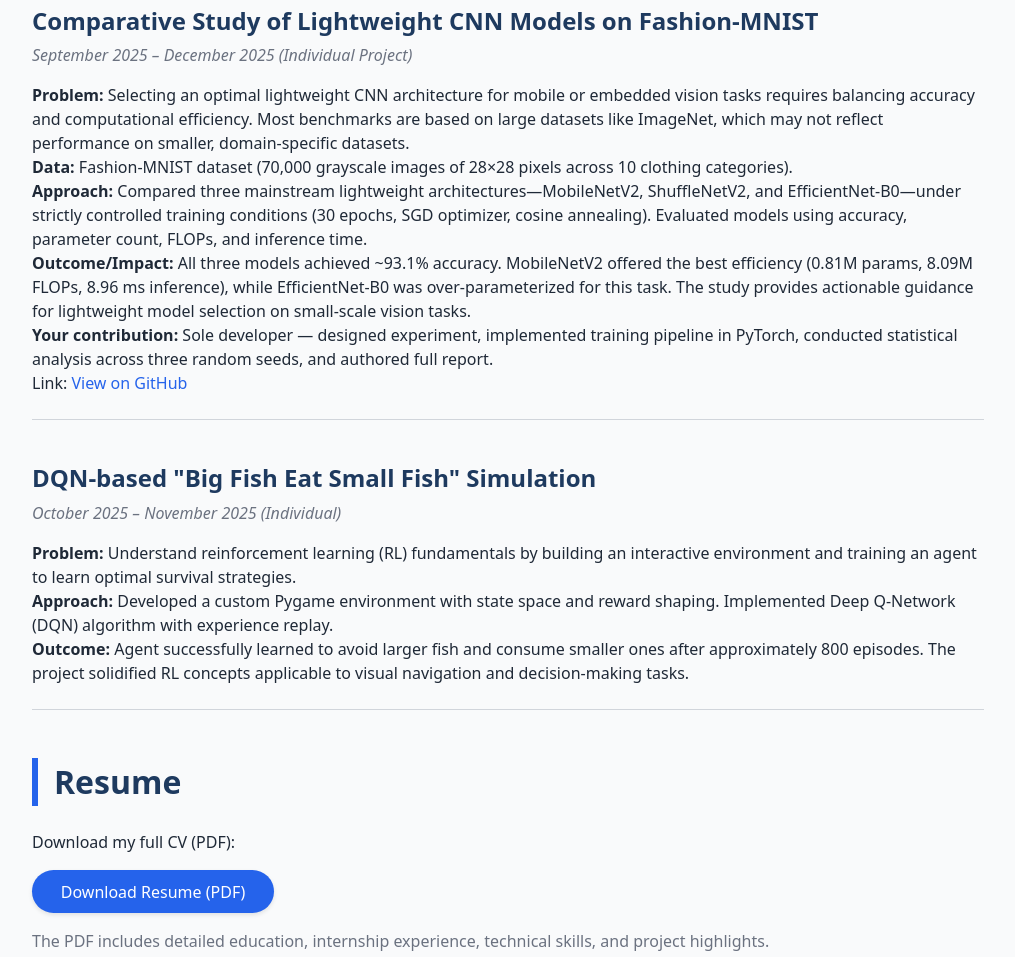
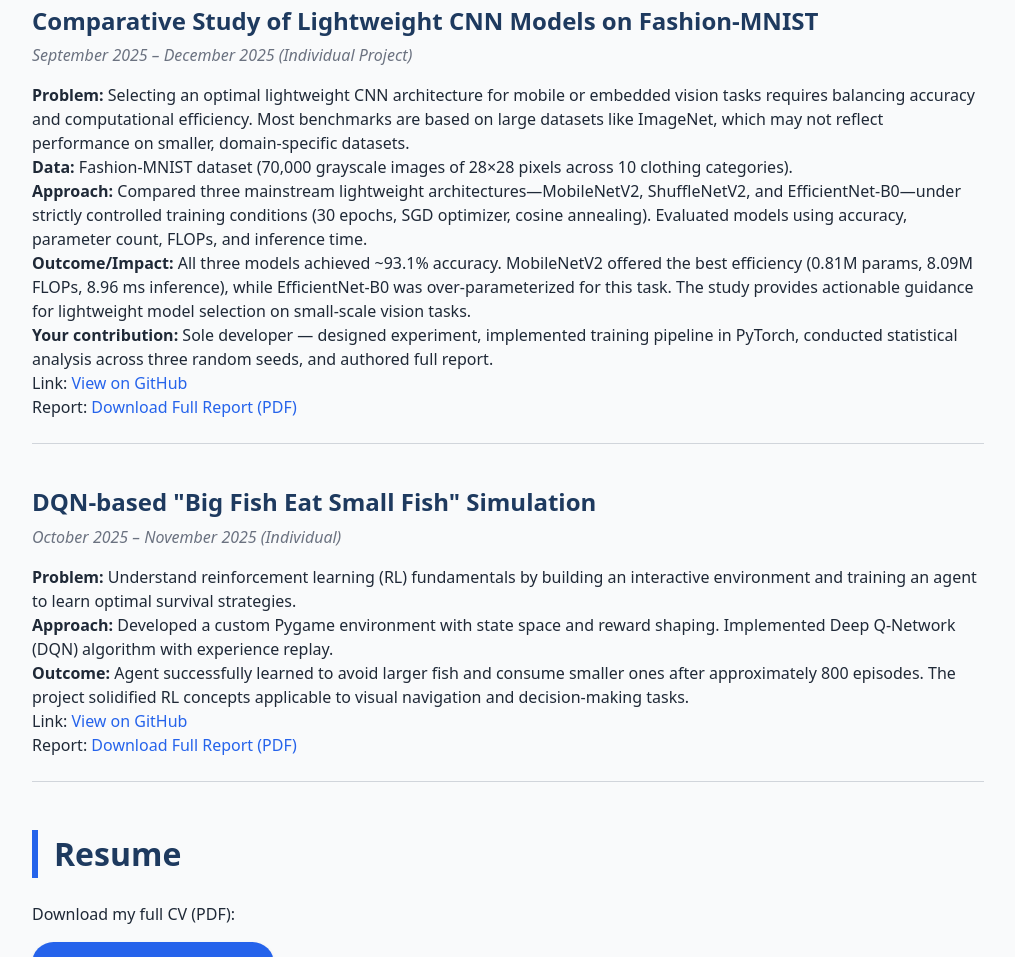
Before and after one commit to 2766089255-dot/CV-website, a plain HTML site: page index.html in a window 1280 px wide. Shown: the part 1401-2358 px from the top of the page, without its empty margins (132-1147 px from the left). Drawn offline with Linux system fonts and the light colour scheme.

Commit message:
index.html

```diff
--- a/index.html
+++ b/index.html
@@ -153,7 +153,7 @@
 <body>
 <div class="container">
 
-<!-- 导航栏 -->
+<!-- navigation bar -->
 <nav>
   <a href="#home">Home</a>
   <a href="#about">About</a>
@@ -172,15 +172,11 @@
   </div>
 </section>
 
-<!-- 2) About Me (含照片) -->
+<!-- 2) About Me  -->
 <section id="about">
   <h2>About Me</h2>
 
-  <!-- 照片占位，上传照片后替换 -->
-  <div class="photo-placeholder">Your Photo Here</div>
-  <!-- 真实照片示例：
-  <img class="profile-photo" src="photo.jpg" alt="Zheng Liwen">
-  -->
+<img class="profile-photo" src="Square%20ID%20photo.jpg" alt="Zheng Liwen">
 
   <p>I am currently pursuing a Master of Science in Data Science at Lingnan University, building on my undergraduate foundation in Aircraft Manufacturing Engineering. My unique background combines rigorous engineering thinking with modern data science methodologies. I am passionate about extracting actionable insights from complex datasets and developing lightweight, efficient AI solutions. I thrive in collaborative environments and enjoy communicating technical results to diverse audiences.</p>
 
@@ -239,7 +235,7 @@
 <section id="projects">
   <h2>Projects</h2>
 
-  <!-- 项目1：轻量级CNN对比研究 -->
+  <!-- Project 1：Comparative Study of Lightweight CNN Models on Fashion-MNIST -->
   <div class="project-item">
     <h3>Comparative Study of Lightweight CNN Models on Fashion-MNIST</h3>
     <div class="project-meta">September 2025 – December 2025 (Individual Project)</div>
@@ -248,16 +244,19 @@
     <p><strong>Approach:</strong> Compared three mainstream lightweight architectures—MobileNetV2, ShuffleNetV2, and EfficientNet-B0—under strictly controlled training conditions (30 epochs, SGD optimizer, cosine annealing). Evaluated models using accuracy, parameter count, FLOPs, and inference time.</p>
     <p><strong>Outcome/Impact:</strong> All three models achieved ~93.1% accuracy. MobileNetV2 offered the best efficiency (0.81M params, 8.09M FLOPs, 8.96 ms inference), while EfficientNet-B0 was over-parameterized for this task. The study provides actionable guidance for lightweight model selection on small-scale vision tasks.</p>
     <p><strong>Your contribution:</strong> Sole developer — designed experiment, implemented training pipeline in PyTorch, conducted statistical analysis across three random seeds, and authored full report.</p>
-    <p>Link: <a href="https://github.com/2766089255-dot/Comparative-Study-of-Lightweight-CNN-Models-on-Fashion-MNIST" target="_blank">View on GitHub</a></p>
+    <p>Link: <a href="https://github.com/2766089255-dot/Comparative-Study-of-Lightweight-CNN-Models-on-Fashion-MNIST" target="_blank">View on GitHub</a>
+    <p>Report: <a href="CNN_Report.pdf" target="_blank">Download Full Report (PDF)</a></p>
   </div>
 
-  <!-- 项目2：DQN 大鱼吃小鱼 -->
+  <!-- Project 2：DQN-based "Big Fish Eat Small Fish" Simulation -->
   <div class="project-item">
     <h3>DQN-based "Big Fish Eat Small Fish" Simulation</h3>
     <div class="project-meta">October 2025 – November 2025 (Individual)</div>
     <p><strong>Problem:</strong> Understand reinforcement learning (RL) fundamentals by building an interactive environment and training an agent to learn optimal survival strategies.</p>
     <p><strong>Approach:</strong> Developed a custom Pygame environment with state space and reward shaping. Implemented Deep Q-Network (DQN) algorithm with experience replay.</p>
     <p><strong>Outcome:</strong> Agent successfully learned to avoid larger fish and consume smaller ones after approximately 800 episodes. The project solidified RL concepts applicable to visual navigation and decision-making tasks.</p>
+    <p>Link: <a href="https://github.com/2766089255-dot/FishEatFish" target="_blank">View on GitHub</a>
+    <p>Report: <a href="DQN_Report.pdf" target="_blank">Download Full Report (PDF)</a></p>
   </div>
 </section>
 
```
